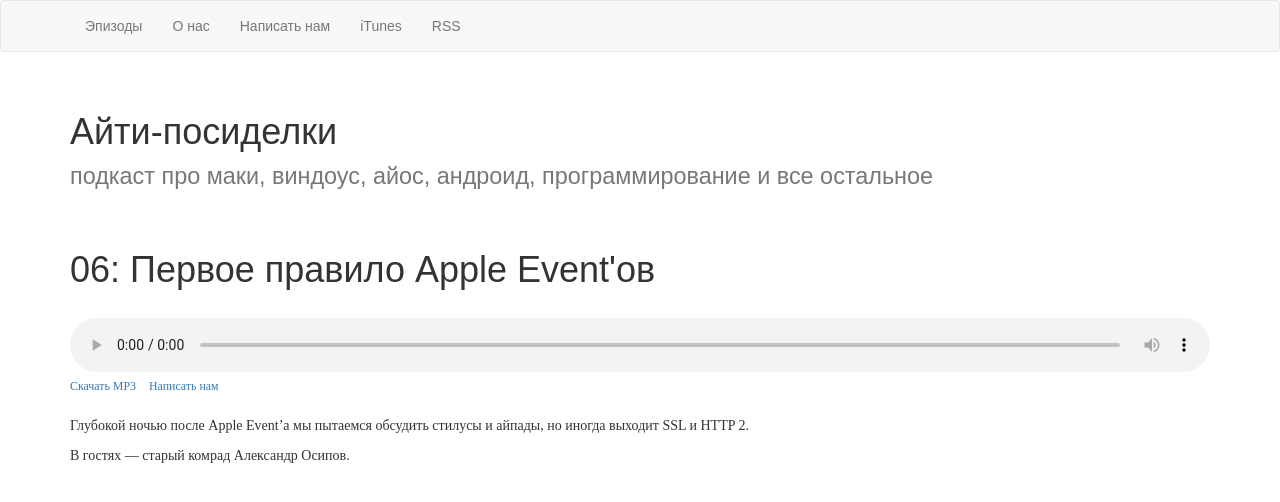
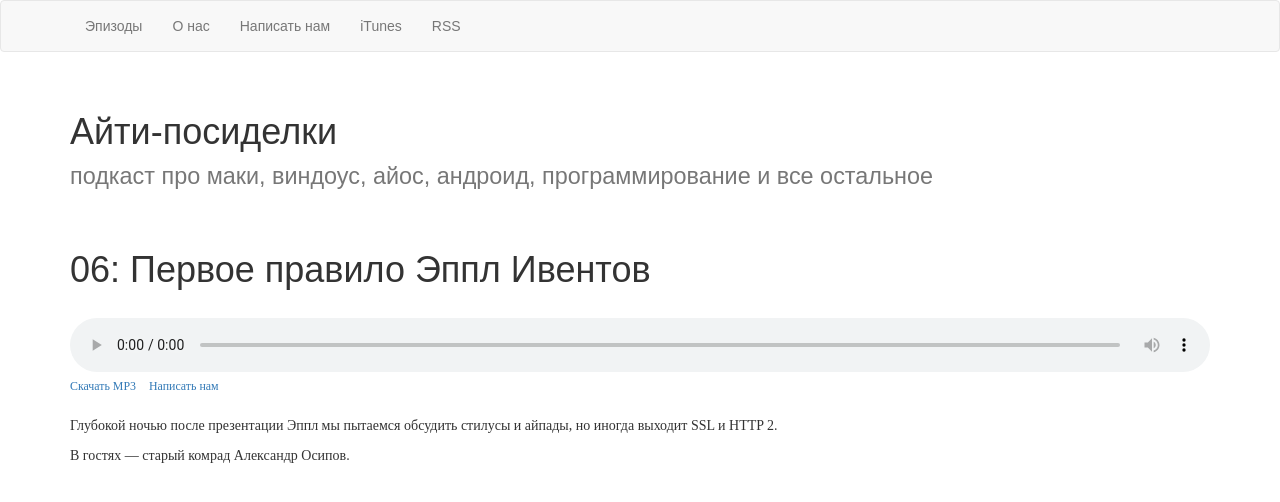
Before and after one commit to andreyvit/it-posidelki, a Jekyll site: the page built from _posts/2015-09-09-006-apple-event.md, in a window 1280 px wide. Shown: the top 502 px of the page. Built offline with Jekyll 4.4.1, drawn with Linux system fonts in a browser that asks for light colours; nearby versions of some CDN libraries.

Commit message:
Localize the description :-)

```diff
--- a/_posts/2015-09-09-006-apple-event.md
+++ b/_posts/2015-09-09-006-apple-event.md
@@ -1,6 +1,6 @@
 ---
 number: "06"
-title: "Первое правило Apple Event'ов"
+title: "Первое правило Эппл Ивентов"
 layout: episode
 duration: "46:31"
 summary: "Глубокой ночью сразу после сентябрьского Apple Event; разговор пытается скатиться к SSL, HTTP и файрволам, хотя начинается с айпадов и стилусов."
@@ -9,6 +9,6 @@ audio:
   size: 33592749
 ---
 
-Глубокой ночью после Apple Event'а мы пытаемся обсудить стилусы и айпады, но иногда выходит SSL и HTTP 2.
+Глубокой ночью после презентации Эппл мы пытаемся обсудить стилусы и айпады, но иногда выходит SSL и HTTP 2.
 
 В гостях — старый комрад Александр Осипов.
```
